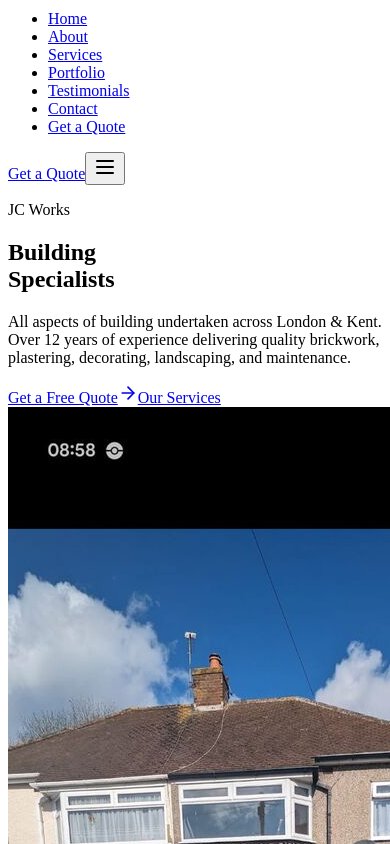
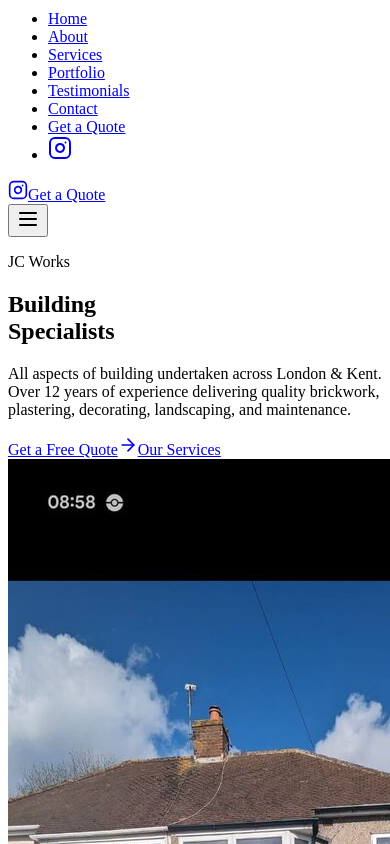
Before and after one commit to olisteveo/jcworks, a React (Vite) app: page / in a window 390 px wide. Shown: the part 1060-1904 px from the top of the page. Built offline with nearby package versions, Linux system fonts and the light colour scheme; the HTML template or start-up script is replaced by a standard one.

Commit message:
Add Instagram links to navbar and contact section

```diff
--- a/src/components/Contact.tsx
+++ b/src/components/Contact.tsx
@@ -1,5 +1,7 @@
 import { useState } from 'react'
-import { Mail, MapPin, Phone, Send, CheckCircle, AlertCircle } from 'lucide-react'
+import { Mail, MapPin, Phone, Send, CheckCircle, AlertCircle, Instagram } from 'lucide-react'
+
+const INSTAGRAM_URL = 'https://www.instagram.com/jcworks.se'
 
 const WEB3FORMS_KEY = '6a281482-f6dd-4ce9-a8a9-a62aea9ea743'
 
@@ -155,6 +157,10 @@ function Contact() {
                 <MapPin size={20} />
                 <span>Serving London & Kent</span>
               </div>
+              <div className="contact__info-item">
+                <Instagram size={20} />
+                <a href={INSTAGRAM_URL} target="_blank" rel="noopener noreferrer">@jcworks.se</a>
+              </div>
             </div>
 
             <div className="contact__info-card">
--- a/src/components/Navbar.tsx
+++ b/src/components/Navbar.tsx
@@ -1,5 +1,7 @@
 import { useState, useEffect } from 'react'
-import { Menu, X } from 'lucide-react'
+import { Menu, X, Instagram } from 'lucide-react'
+
+const INSTAGRAM_URL = 'https://www.instagram.com/jcworks.se'
 
 const NAV_LINKS = [
   { label: 'Home', href: '#home' },
@@ -48,11 +50,21 @@ function Navbar() {
               Get a Quote
             </a>
           </li>
+          <li className="navbar__social-mobile">
+            <a href={INSTAGRAM_URL} target="_blank" rel="noopener noreferrer" aria-label="Instagram">
+              <Instagram size={24} />
+            </a>
+          </li>
         </ul>
 
-        <a href="#contact" className="btn btn--primary navbar__cta-desktop" onClick={(e) => handleClick(e, '#contact')}>
-          Get a Quote
-        </a>
+        <div className="navbar__actions">
+          <a href={INSTAGRAM_URL} target="_blank" rel="noopener noreferrer" className="navbar__social" aria-label="Instagram">
+            <Instagram size={20} />
+          </a>
+          <a href="#contact" className="btn btn--primary navbar__cta-desktop" onClick={(e) => handleClick(e, '#contact')}>
+            Get a Quote
+          </a>
+        </div>
 
         <button
           className="navbar__toggle"
--- a/src/styles/global.css
+++ b/src/styles/global.css
@@ -218,7 +218,29 @@ ul {
   color: var(--color-accent);
 }
 
-.navbar__cta-mobile {
+.navbar__actions {
+  display: flex;
+  align-items: center;
+  gap: 16px;
+}
+
+.navbar__social {
+  color: var(--color-text-inverse);
+  display: flex;
+  align-items: center;
+  transition: opacity var(--transition);
+}
+
+.navbar__social:hover {
+  opacity: 0.7;
+}
+
+.navbar--scrolled .navbar__social {
+  color: var(--color-primary);
+}
+
+.navbar__cta-mobile,
+.navbar__social-mobile {
   display: none;
 }
 
@@ -262,13 +284,28 @@ ul {
     color: var(--color-text-inverse) !important;
   }
 
-  .navbar__cta-desktop {
+  .navbar__actions {
     display: none;
   }
 
   .navbar__cta-mobile {
     display: block;
     margin-top: 16px;
+  }
+
+  .navbar__social-mobile {
+    display: block;
+    margin-top: 12px;
+  }
+
+  .navbar__social-mobile a {
+    color: var(--color-text-inverse);
+    display: inline-flex;
+    transition: opacity var(--transition);
+  }
+
+  .navbar__social-mobile a:hover {
+    opacity: 0.7;
   }
 
   .navbar__toggle {
```
